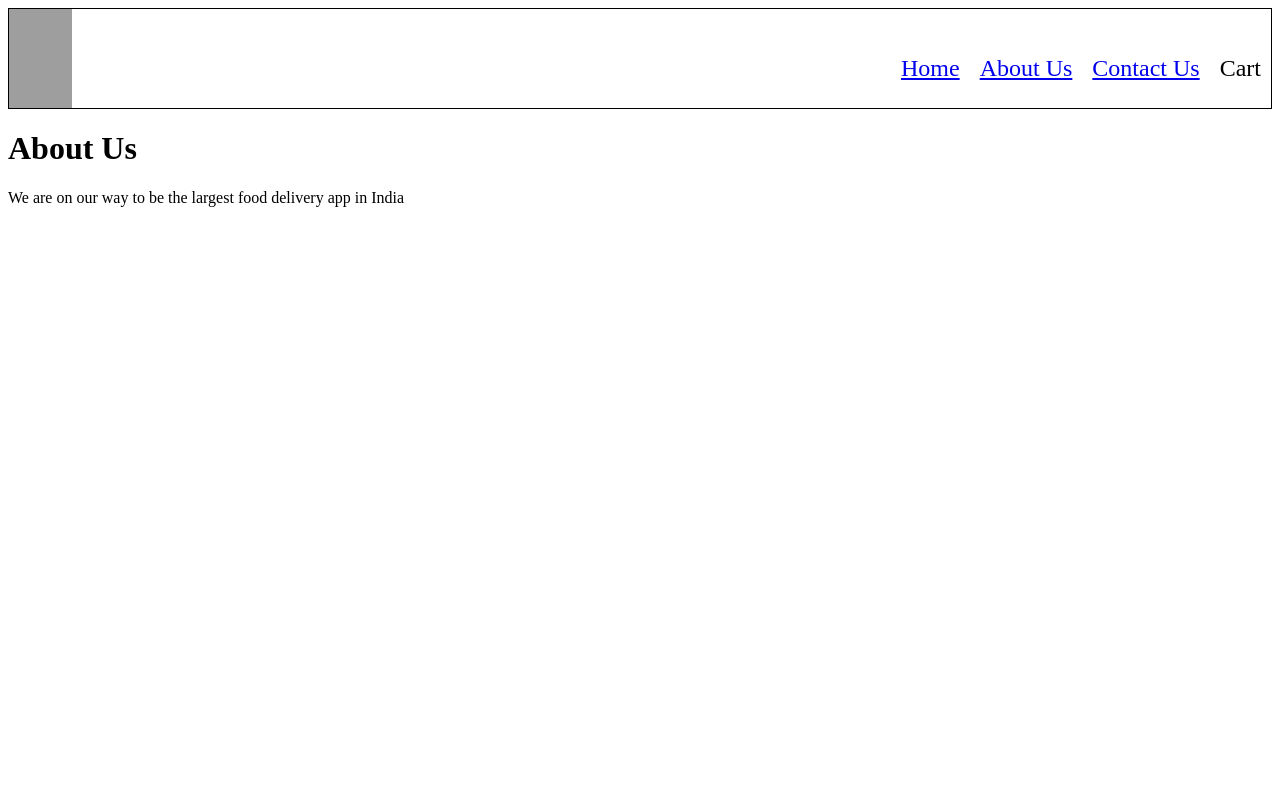
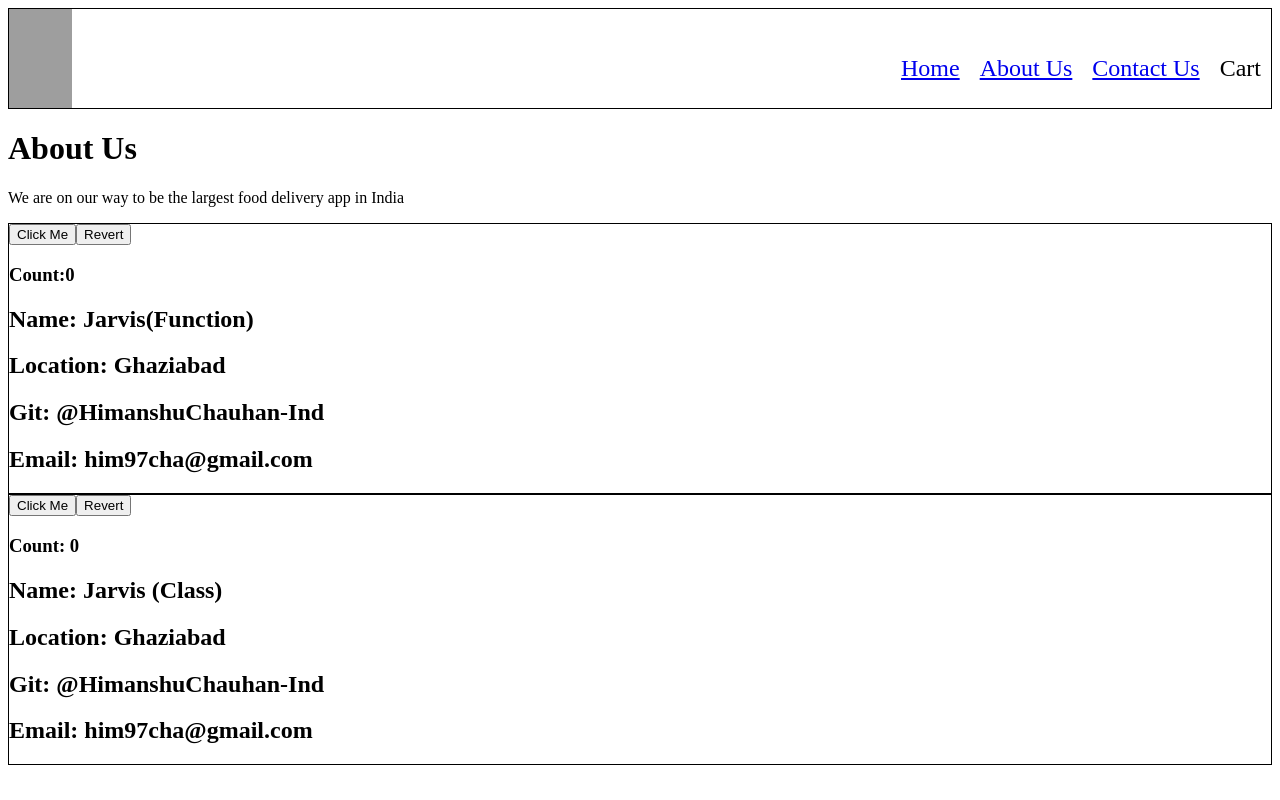
Before and after one commit to HimanshuChauhan-Ind/Foodies, a React app: page /about in a window 1280 px wide. Built offline with nearby package versions, Linux system fonts and the light colour scheme; grey boxes are pictures that could not be loaded.

Commit message:
Added the class component

```diff
--- a/src/components/About.js
+++ b/src/components/About.js
@@ -1,9 +1,14 @@
+import User from "./User";
+import UserClass from "./UserClass";
+
 const About = () => {
   return (
     <div className="about-container">
       <div>
         <h1>About Us</h1>
         <p>We are on our way to be the largest food delivery app in India</p>
+        <User name={"Jarvis"} />
+        <UserClass name={"Jarvis"} />
       </div>
     </div>
   );
--- /dev/null
+++ b/src/components/User.js
@@ -0,0 +1,31 @@
+import { useState } from "react";
+
+const User = ({ name }) => {
+  const [count, setCount] = useState(0);
+
+  return (
+    <div className="user-card">
+      <button
+        onClick={() => {
+          setCount(count + 1);
+        }}
+      >
+        Click Me
+      </button>
+      <button
+        onClick={() => {
+          setCount(0);
+        }}
+      >
+        Revert
+      </button>
+      <h3>Count:{count}</h3>
+      <h2>Name: {name}(Function)</h2>
+      <h2>Location: Ghaziabad</h2>
+      <h2>Git: @HimanshuChauhan-Ind</h2>
+      <h2>Email: him97cha@gmail.com</h2>
+    </div>
+  );
+};
+
+export default User;
--- /dev/null
+++ b/src/components/UserClass.js
@@ -0,0 +1,40 @@
+import React from "react";
+
+class UserClass extends React.Component {
+  constructor() {
+    super();
+    this.state = {
+      count: 0,
+    };
+  }
+  render() {
+    const { name } = this.props;
+    const { count } = this.state;
+
+    return (
+      <div className="user-card">
+        <button
+          onClick={() => {
+            this.setState({ count: this.state.count + 1 });
+          }}
+        >
+          Click Me
+        </button>
+        <button
+          onClick={() => {
+            this.setState({ count: 0 });
+          }}
+        >
+          Revert
+        </button>
+        <h3>Count: {count}</h3>
+        <h2>Name: {name} (Class)</h2>
+        <h2>Location: Ghaziabad</h2>
+        <h2>Git: @HimanshuChauhan-Ind</h2>
+        <h2>Email: him97cha@gmail.com</h2>
+      </div>
+    );
+  }
+}
+
+export default UserClass;
--- a/style.css
+++ b/style.css
@@ -52,3 +52,7 @@
 .search-container {
   padding: 10px;
 }
+
+.user-card {
+  border: 1px solid black;
+}
```
